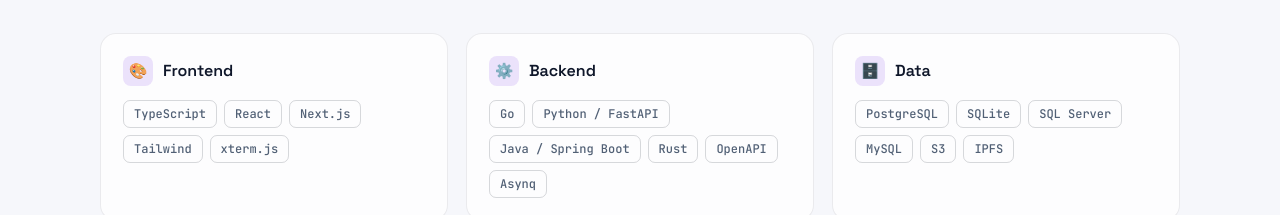
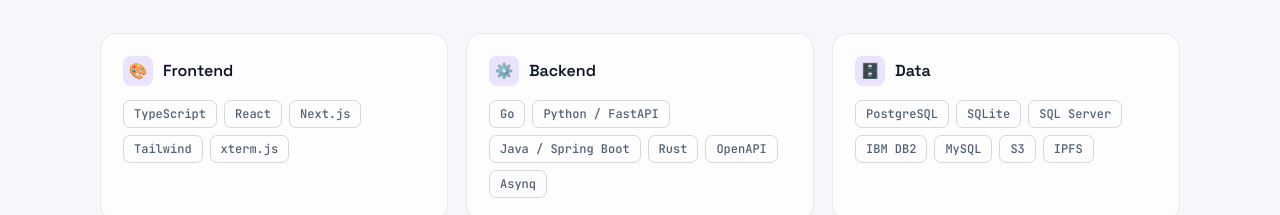
Before and after one commit to jtfrancisco0121/jtfrancisco0121.github.io, a plain HTML site: page index.html in a window 1280 px wide. Shown: the part 3820-4035 px from the top of the page. Drawn offline with Linux system fonts and the light colour scheme.

Commit message:
Add per-role tech stacks to CV; add IBM DB2 to skills
Co-Authored-By: Claude Opus 5.5 <noreply@anthropic.com>
Claude-Session: https://claude.ai/code/session_01DKJKfqsbpNT3gtUcXrA5Nu

```diff
--- a/index.html
+++ b/index.html
@@ -394,7 +394,7 @@ html:not(.js) .term-body .l{opacity:1}
     <div class="skills">
       <div class="skill reveal"><h4><i>🎨</i>Frontend</h4><div class="chips"><span class="chip">TypeScript</span><span class="chip">React</span><span class="chip">Next.js</span><span class="chip">Tailwind</span><span class="chip">xterm.js</span></div></div>
       <div class="skill reveal"><h4><i>⚙️</i>Backend</h4><div class="chips"><span class="chip">Go</span><span class="chip">Python / FastAPI</span><span class="chip">Java / Spring Boot</span><span class="chip">Rust</span><span class="chip">OpenAPI</span><span class="chip">Asynq</span></div></div>
-      <div class="skill reveal"><h4><i>🗄️</i>Data</h4><div class="chips"><span class="chip">PostgreSQL</span><span class="chip">SQLite</span><span class="chip">SQL Server</span><span class="chip">MySQL</span><span class="chip">S3</span><span class="chip">IPFS</span></div></div>
+      <div class="skill reveal"><h4><i>🗄️</i>Data</h4><div class="chips"><span class="chip">PostgreSQL</span><span class="chip">SQLite</span><span class="chip">SQL Server</span><span class="chip">IBM DB2</span><span class="chip">MySQL</span><span class="chip">S3</span><span class="chip">IPFS</span></div></div>
       <div class="skill reveal"><h4><i>🖥️</i>Desktop</h4><div class="chips"><span class="chip">Tauri 2</span><span class="chip">Electron</span><span class="chip">PyInstaller</span></div></div>
       <div class="skill reveal"><h4><i>🔌</i>Integrations</h4><div class="chips"><span class="chip">Zoho Books</span><span class="chip">Zoho Inventory</span><span class="chip">Auth.js</span><span class="chip">OAuth</span><span class="chip">Web Push</span><span class="chip">ClickUp</span></div></div>
       <div class="skill reveal"><h4><i>🚀</i>Delivery</h4><div class="chips"><span class="chip">Docker</span><span class="chip">Railway</span><span class="chip">GitHub Actions</span><span class="chip">Playwright</span><span class="chip">Vitest</span><span class="chip">pytest</span></div></div>
```
Also changed, not shown: 2 other files.
